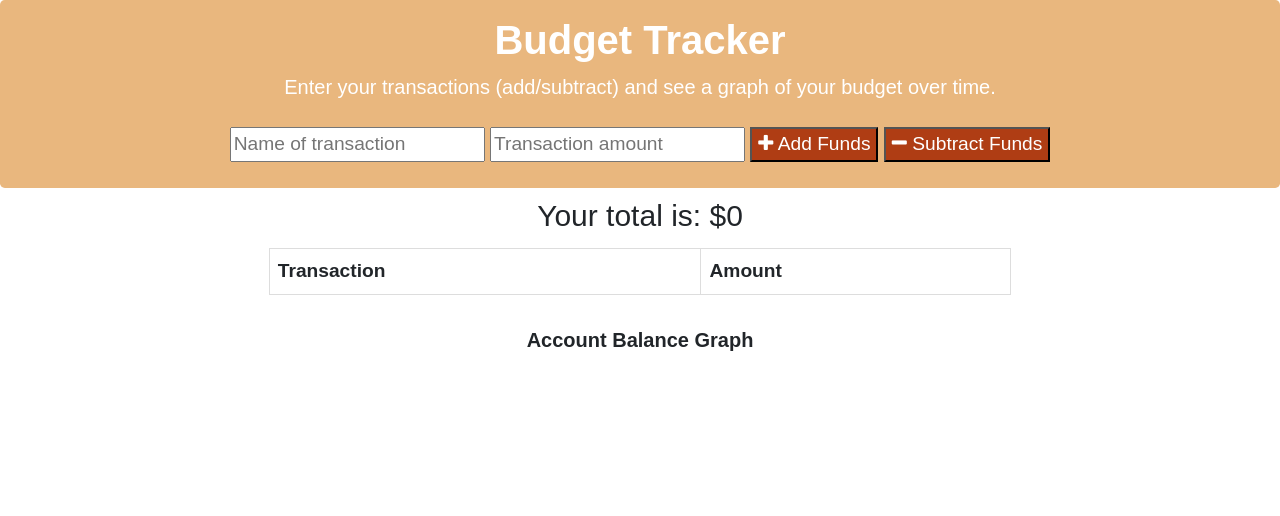
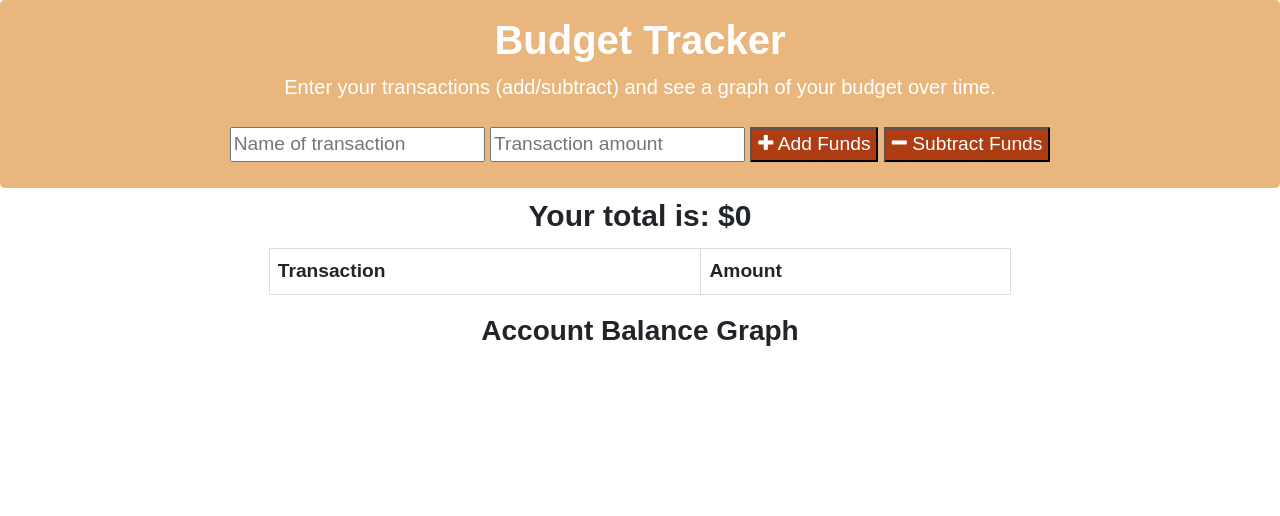
Before and after one commit to jtoth7824/Budget_Tracker, a website: page public/index.html in a window 1280 px wide. Drawn offline with nearby package versions, Linux system fonts and the light colour scheme; no server answers.

Commit message:
changed font size, fixed bottom margin

```diff
--- a/public/index.html
+++ b/public/index.html
@@ -33,7 +33,7 @@
   </div>
   <div class="wrapper">
     <div class="total">
-      <div class="total">Your total is: $<span id="total">0</span></div>
+      <div class="total" style="font-weight: bold">Your total is: $<span id="total">0</span></div>
     </div>
 
     <div class="transactions">
@@ -49,7 +49,7 @@
     </div>
 
     <div>
-      <div style="font-weight: bold; font-size: 20px">Account Balance Graph</div>
+      <div style="font-weight: bold; font-size: 28px">Account Balance Graph</div>
     <canvas id="myChart"></canvas>
     </div>
   </div>
--- a/public/styles.css
+++ b/public/styles.css
@@ -67,6 +67,5 @@ tr:nth-child(even) {
   max-height: 300px;
   overflow: auto;
   width: 90%;
-  margin: 0 auto;
-  padding-bottom: 30px;
+  margin: 0 auto 15px;
 }
```
